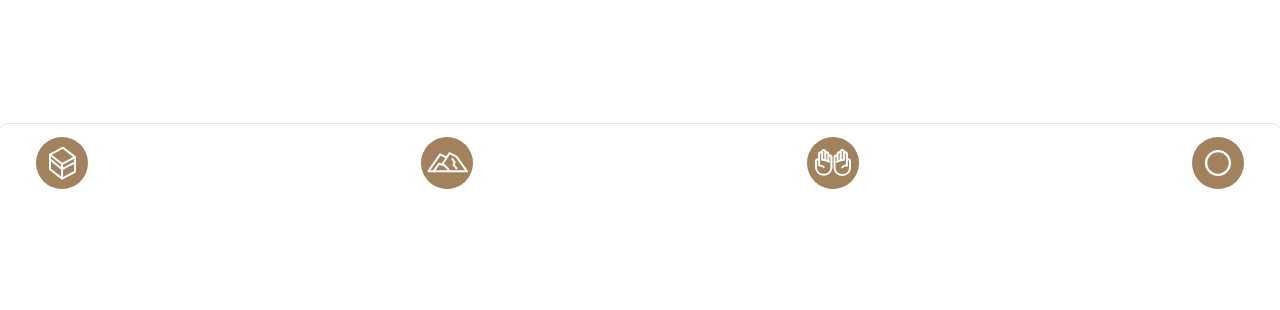
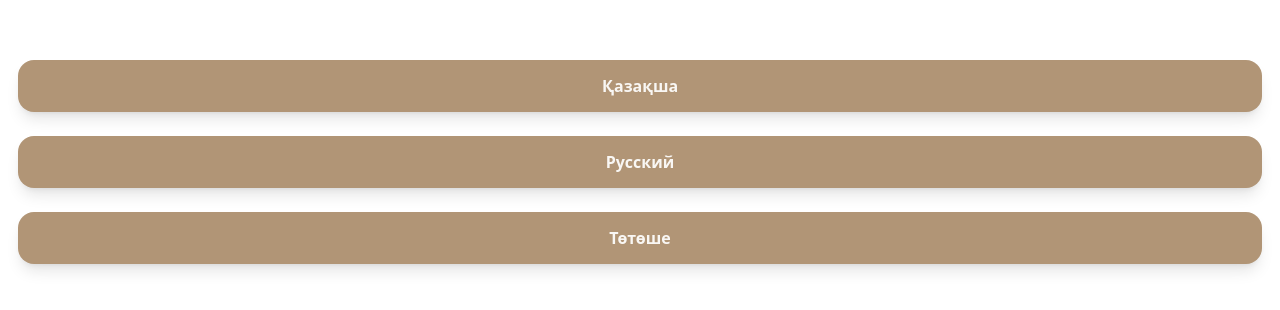
Before and after one commit to rasult22/qazhylyq-app, a React (Vite) app: page / in a window 1280 px wide. Shown: the part 238-548 px from the top of the page. Built offline with nearby package versions, Linux system fonts and the light colour scheme.

Commit message:
lang select, onboard

```diff
--- a/src/App.tsx
+++ b/src/App.tsx
@@ -1,15 +1,38 @@
 import React, { ReactElement, useState } from 'react'
-import logo from './logo.svg'
-import viteLogo from './vite.svg'
 import tailwindLogo from './tailwind.svg'
 import { Link } from 'react-router-dom'
-import ModuleBottomNav from './modules/module-bottom-nav'
+import ModuleBottomNav from './modules/bottom-nav/module-bottom-nav'
+import ModuleLangSelect from './modules/lang-select/module-lang-select'
+import UIButton from './ui/button/ui-btn'
 
 function App(): ReactElement {
   const [count, setCount] = useState(0)
 
   return (
     <div>
+      <div className="space-y-2 flex flex-wrap space-x-2">
+        <ModuleLangSelect />
+        <UIButton>Таупқа бастау дұғасы</UIButton>
+        <UIButton>
+          <svg
+            width="20"
+            height="20"
+            viewBox="0 0 20 20"
+            fill="none"
+            xmlns="http://www.w3.org/2000/svg"
+          >
+            <path
+              d="M19 10C19 14.9706 14.9706 19 10 19C5.02944 19 1 14.9706 1 10C1 5.02944 5.02944 1 10 1C14.9706 1 19 5.02944 19 10Z"
+              stroke="#A2815D"
+              stroke-width="2"
+              stroke-linecap="round"
+              stroke-linejoin="round"
+            />
+          </svg>
+        </UIButton>
+        <UIButton>Таупқа бастау дұғасы</UIButton>
+        <UIButton>Таупқа бастау дұғасы</UIButton>
+      </div>
       <ModuleBottomNav></ModuleBottomNav>
     </div>
   )
--- /dev/null
+++ b/src/modules/lang-select/module-lang-select.tsx
@@ -0,0 +1,15 @@
+import React from 'react'
+import UIButtonFull from '../../ui/button/ui-btn-full'
+
+const ModuleLangSelect: React.FC = () => {
+  const langs = ['Қазақша', 'Русский', 'Төтөше']
+  return (
+    <div className="fixed top-0 w-full h-full bg-white flex flex-col items-center justify-center space-y-[24px] px-[18px]">
+      {langs.map((l) => {
+        return <UIButtonFull key={l}>{l}</UIButtonFull>
+      })}
+    </div>
+  )
+}
+
+export default ModuleLangSelect
--- /dev/null
+++ b/src/modules/onboard/module-onboard.tsx
@@ -0,0 +1,14 @@
+import React from 'react'
+import logo from './logo.png'
+const ModuleOnboard: React.FC = () => {
+  return (
+    <div className="fixed top-0 w-full h-full bg-white flex flex-col items-center justify-center">
+      <img className="w-[248px] mb-[40px]" src={logo} alt="Module Onboard" />
+      <h1 className="text-[24px] leading-[28px] text-[#B19576] uppercase font-bold mb-4">
+        Қажылық және <br /> ұмра дұғалары
+      </h1>
+    </div>
+  )
+}
+
+export default ModuleOnboard
--- /dev/null
+++ b/src/ui/button/ui-btn-full.tsx
@@ -0,0 +1,22 @@
+interface UIButtonProps {
+  children: React.ReactNode
+  onClick?: () => void
+  className?: string
+}
+
+const UIButtonFull: React.FC<UIButtonProps> = ({
+  children,
+  onClick,
+  className
+}) => {
+  return (
+    <button
+      className={`bg-[#B19576] text-[#F9F7F4] w-full shadow-lg active:opacity-[0.7] font-bold py-[14px] px-4 rounded-[16px] ${className}`}
+      onClick={onClick}
+    >
+      {children}
+    </button>
+  )
+}
+
+export default UIButtonFull
--- /dev/null
+++ b/src/ui/button/ui-btn.tsx
@@ -0,0 +1,22 @@
+interface UIButtonProps {
+  children: React.ReactNode
+  onClick?: () => void
+  className?: string
+}
+
+const UIButton: React.FC<UIButtonProps> = ({
+  children,
+  onClick,
+  className
+}) => {
+  return (
+    <button
+      className={`bg-[#E0D5C9] text-[#A2815D] shadow-lg active:opacity-[0.7] font-bold py-2 px-4 rounded ${className}`}
+      onClick={onClick}
+    >
+      {children}
+    </button>
+  )
+}
+
+export default UIButton
```
Also changed, not shown: src/modules/bottom-nav/module-bottom-nav.tsx (renamed from src/modules/module-bottom-nav.tsx), src/modules/onboard/logo.png (added), 1 other file (tests, documents, lock files or other folders).
